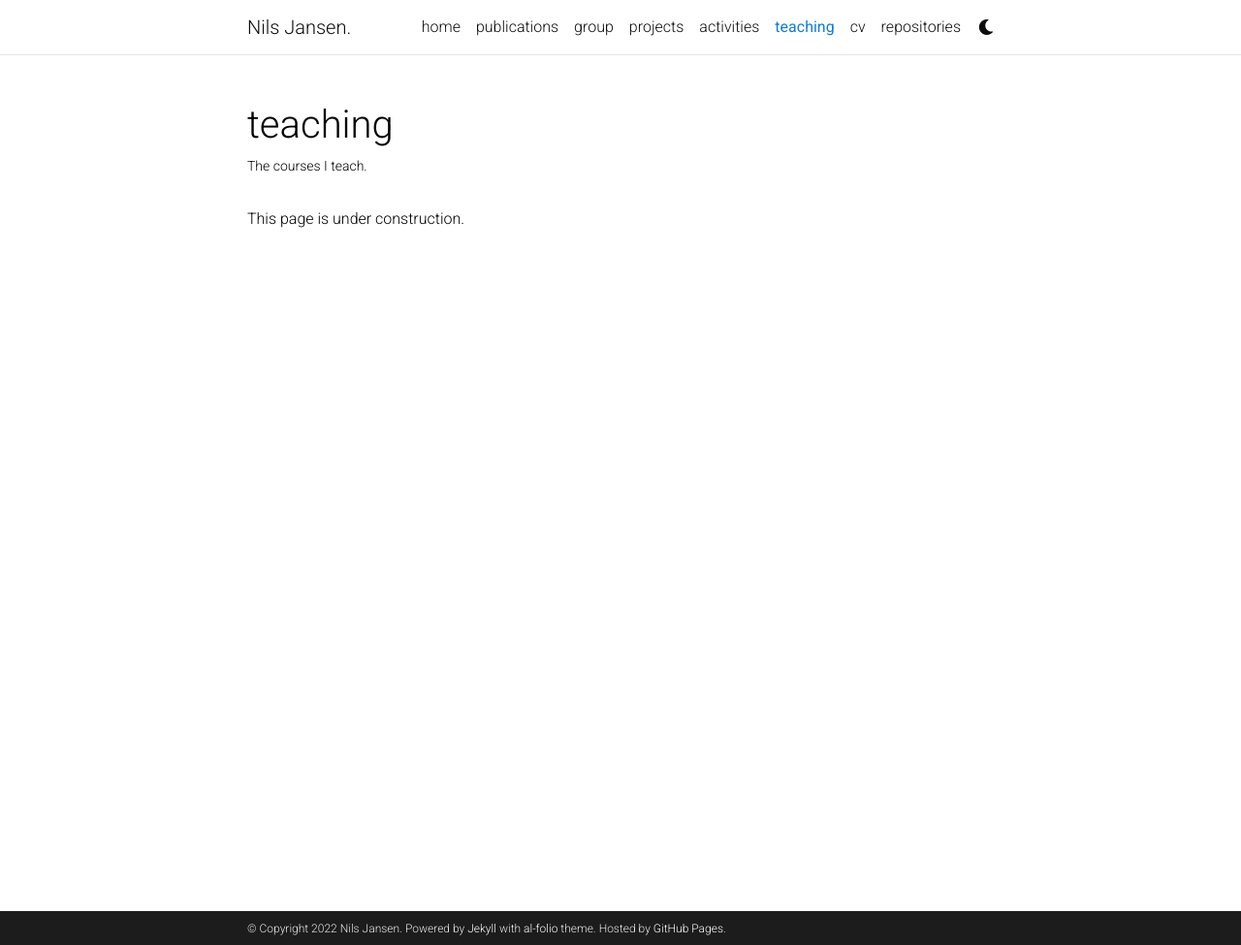
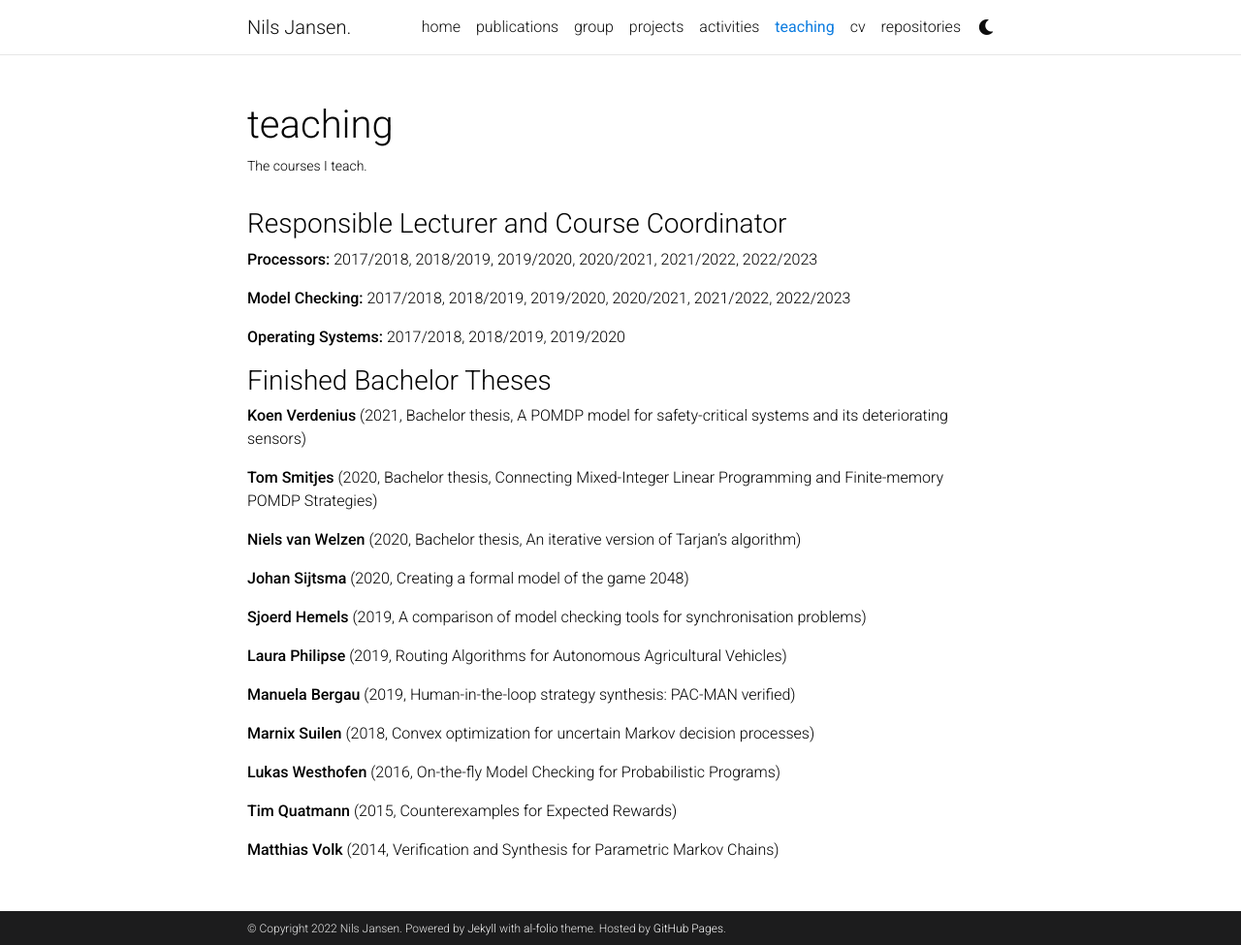
Before and after one commit to njansen123/njansen123.github.io, a Jekyll site: the page built from _pages/teaching.md, in a window 1280 px wide and 975 px high. Shown: the whole window at 97% size. Built offline with Jekyll 4.4.1, drawn with Linux system fonts in a browser that asks for light colours; comment, search, counter and statistics services are not loaded; a style sheet for code colours, icons or effects is not loaded.

Commit message:
Update teaching.md

```diff
--- a/_pages/teaching.md
+++ b/_pages/teaching.md
@@ -7,4 +7,34 @@ nav: true
 nav_order: 5
 ---
 
-This page is under construction.
+### Responsible Lecturer and Course Coordinator ###
+
+**Processors:** 2017/2018, 2018/2019, 2019/2020, 2020/2021, 2021/2022, 2022/2023
+
+**Model Checking:** 2017/2018, 2018/2019, 2019/2020, 2020/2021, 2021/2022, 2022/2023
+
+**Operating Systems:** 2017/2018, 2018/2019, 2019/2020
+
+### Finished Bachelor Theses ###
+
+**Koen Verdenius** (2021, Bachelor thesis, A POMDP model for safety-critical systems and its deteriorating sensors)
+
+**Tom Smitjes** (2020, Bachelor thesis, Connecting Mixed-Integer Linear Programming and Finite-memory POMDP Strategies)
+
+**Niels van Welzen** (2020, Bachelor thesis, An iterative version of Tarjan's algorithm)
+
+**Johan Sijtsma** (2020, Creating a formal model of the game 2048)
+
+**Sjoerd Hemels** (2019, A comparison of model checking tools for synchronisation problems)
+
+**Laura Philipse** (2019, Routing Algorithms for Autonomous Agricultural Vehicles)
+
+**Manuela Bergau** (2019, Human-in-the-loop strategy synthesis: PAC-MAN verified)
+
+**Marnix Suilen** (2018, Convex optimization for uncertain Markov decision processes)
+
+**Lukas Westhofen** (2016, On-the-fly Model Checking for Probabilistic Programs)
+
+**Tim Quatmann** (2015, Counterexamples for Expected Rewards)
+
+**Matthias Volk** (2014, Verification and Synthesis for Parametric Markov Chains)
```
